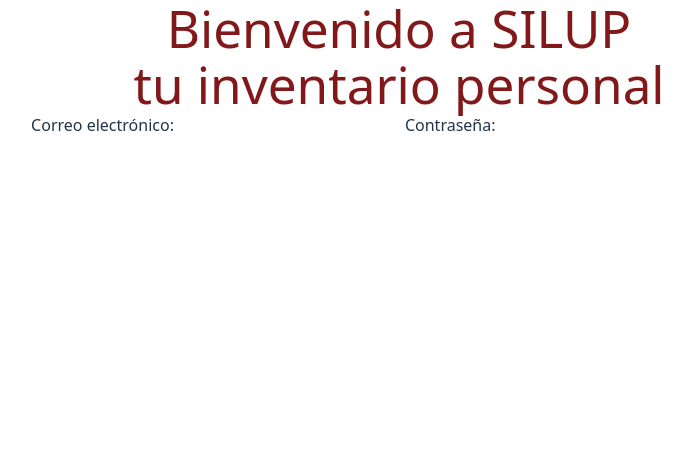
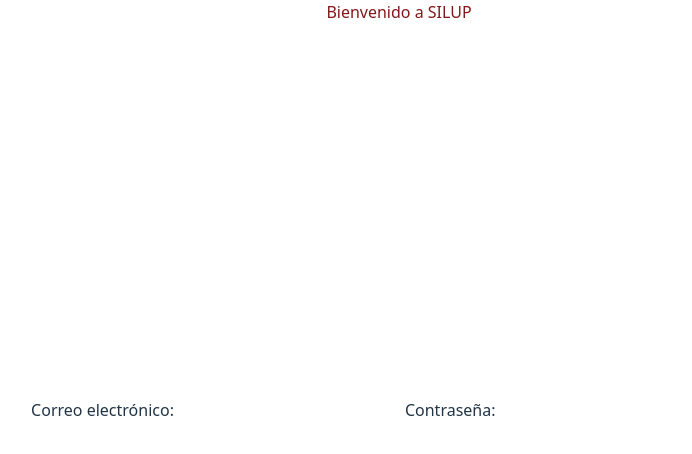
Before and after one commit to cisdenali12/SILUP, a React (Vite) app: page /login in a window 1280 px wide. Shown: the top 454 px of the page, without its empty margins (241-933 px from the left). Built offline with nearby package versions, Linux system fonts and the light colour scheme.

Commit message:
Adding the login flow with the error message handling

```diff
--- a/src/pages/HomePage.jsx
+++ b/src/pages/HomePage.jsx
@@ -1,14 +1,38 @@
-import React from "react";
-import {LoginForm} from '../components/LoginForm';
+import React, { useEffect } from "react";
+import { LoginForm } from '../components/LoginForm';
+import { MessagePopup } from '../components/popups';
+import  { userActions, userSelectors } from '../store'
+import { useDispatch } from "react-redux";
 
 export function HomePage() {
+  // TODO: Agregar un estado de cargando para toda la pantalla
+  const showErrorPopup = userSelectors.loginError()
+  const isLoggedIn = userSelectors.isLoggedIn()
+
+  const dispatch = useDispatch()
+
+  const handleSubmit = ({email, password})=>{
+    dispatch(userActions.login({email, password}))
+  }
+
+  const handleCloseError = ()=>{
+    dispatch(userActions.loginNoError())
+  }
+
+  useEffect(()=>{
+    console.log('EFECTO', isLoggedIn)
+
+    if(isLoggedIn){
+      console.log('Navigate forward!!')
+      // TODO: Agregar navegacion justo despues de que el usuario hace login
+    }
+  }, [isLoggedIn])
+
   return (
-
-  <div className=" flex-flow" >
-  <h1 className="text-red-900">Bienvenido a SILUP <br /> tu inventario personal </h1>
-
-  <LoginForm />
-
+  <div className="grid grod-cols-1 grid-rows-[auto 1fr] h-screen">
+    <span className="text-red-900 row-1">Bienvenido a SILUP </span>
+    <LoginForm className="row-2" onSubmit={ handleSubmit } />
+    <MessagePopup  type='error' show={ showErrorPopup } onClose={ handleCloseError }/>
   </div>
   )
 }
```
